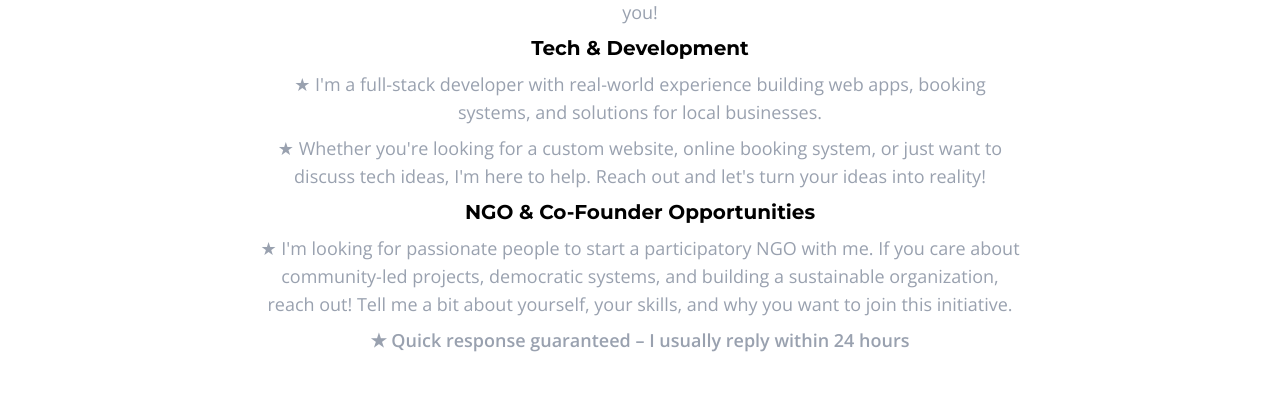
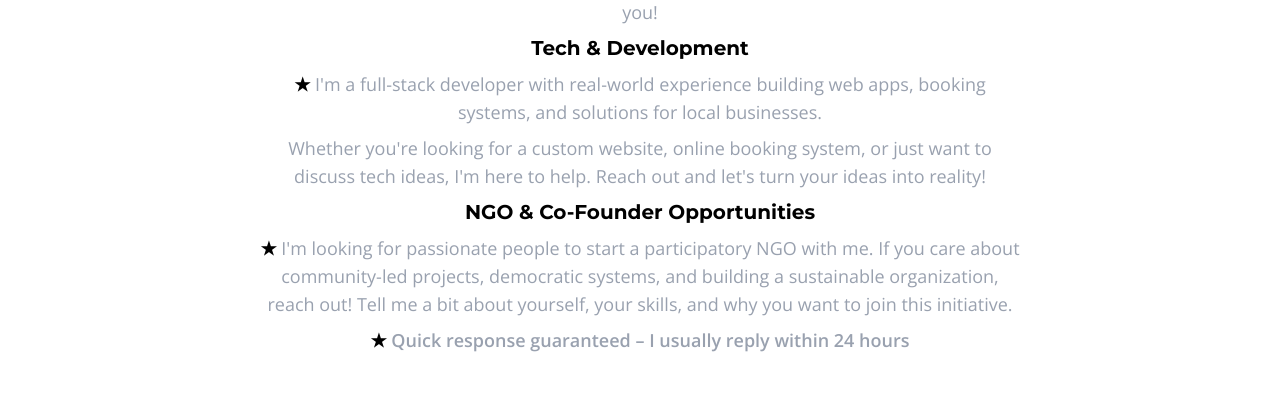
Before and after one commit to ZakariyeNor/portify, a Next.js app in the folder frontend/layers/: page /contact in a window 1280 px wide. Shown: the part 251-655 px from the top of the page. Built offline with nearby package versions, Linux system fonts and the light colour scheme; no server answers.

Commit message:
style the contact text layout

```diff
--- a/frontend/layers/app/contact/ContactLayout.tsx
+++ b/frontend/layers/app/contact/ContactLayout.tsx
@@ -75,11 +75,11 @@ const ContactLayout = () => {
                 {/* Tech / Developer Inquiries */}
                 <h2 className="text-white text-lg md:text-xl font-bold">Tech & Development</h2>
                 <p className="text-gray-400 text-base md:text-lg">
-                    ★ I'm a full-stack developer with real-world experience building web apps,
+                    <strong className='text-black'>★</strong> I'm a full-stack developer with real-world experience building web apps,
                     booking systems, and solutions for local businesses.
                 </p>
                 <p className="text-gray-400 text-base md:text-lg">
-                    ★ Whether you're looking for a custom website, online booking system,
+                    Whether you're looking for a custom website, online booking system,
                     or just want to discuss tech ideas, I'm here to help.
                     Reach out and let's turn your ideas into reality!
                 </p>
@@ -87,14 +87,14 @@ const ContactLayout = () => {
                 {/* NGO / Co-Founder Inquiries */}
                 <h2 className="text-white text-lg md:text-xl font-bold">NGO & Co-Founder Opportunities</h2>
                 <p className="text-gray-400 text-base md:text-lg">
-                    ★ I'm looking for passionate people to start a participatory NGO with me.
+                    <strong className='text-black'>★</strong> I'm looking for passionate people to start a participatory NGO with me.
                     If you care about community-led projects, democratic systems, and building a sustainable organization,
                     reach out! Tell me a bit about yourself, your skills, and why you want to join this initiative.
                 </p>
 
                 {/* Closing */}
                 <p className="text-gray-400 text-base md:text-lg font-semibold">
-                    ★ Quick response guaranteed – I usually reply within 24 hours
+                    <strong className='text-black'>★</strong> Quick response guaranteed – I usually reply within 24 hours
                 </p>
             </div>
 
```
